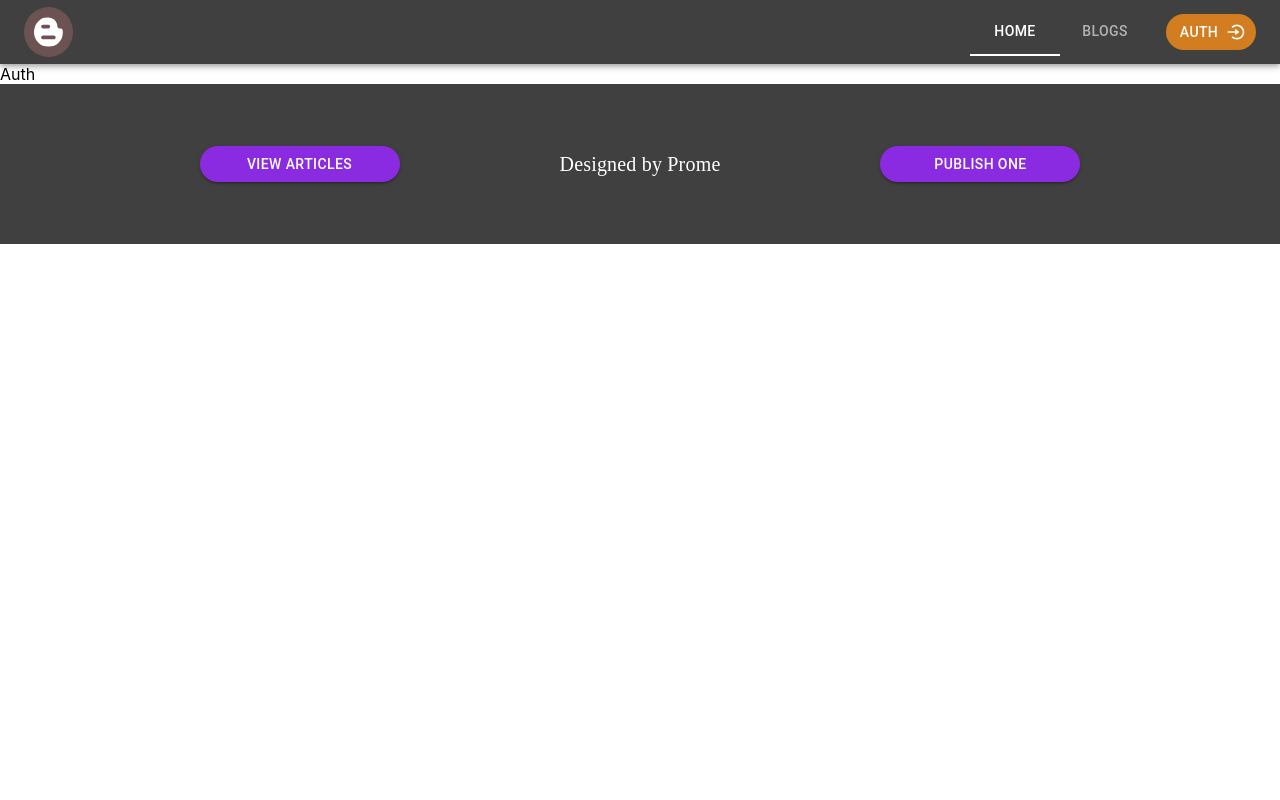
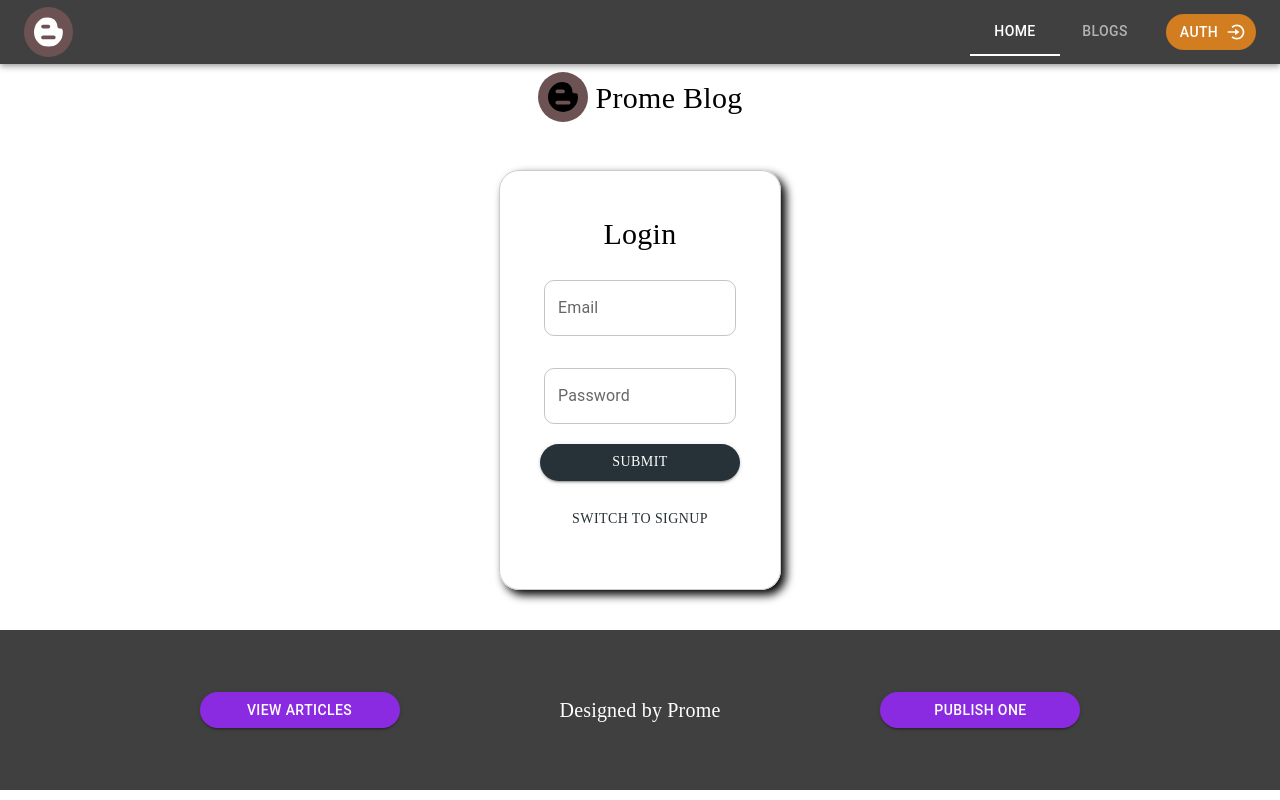
Before and after one commit to DHughes666/MERNG_Uno_II, a React (Create React App) app in the folder front-end/: page /auth in a window 1280 px wide. Built offline with nearby package versions, Linux system fonts and the light colour scheme.

Commit message:
Front-end ...Authentication using 'react-hook-form'. acquired new understanding...Whewgit add .!

```diff
--- a/front-end/package.json
+++ b/front-end/package.json
@@ -17,6 +17,7 @@
     "graphql": "^16.8.1",
     "react": "^18.2.0",
     "react-dom": "^18.2.0",
+    "react-hook-form": "^7.47.0",
     "react-icons": "^4.11.0",
     "react-router-dom": "^6.17.0",
     "react-scripts": "5.0.1",
--- /dev/null
+++ b/front-end/src/components/auth/auth-styles.ts
@@ -0,0 +1,65 @@
+import { Styles } from "../home/Homepage-styles"
+
+export const authStyles: Styles = {
+    container: {
+        display: "flex",
+        flexDirection: "column",
+        justifyContent: "center",
+        alignItems: "center",
+        margin: "autho",
+    },
+    logoTitle: {
+        display: "flex",
+        gap: 1,
+        alignItems: "center",
+        justifyContent: "center",
+        mt: 1,
+        mb: 1,
+    },
+    logoText: {
+        fontFamily: "Work Sans",
+        fontSize: "30px",
+        textAlign: "center",
+    },
+    formContainer: {
+        border: "1px solid #ccc",
+        borderRadius: 5,
+        padding: 5,
+        boxShadow: "5px 5px 10px #000",
+        display: "flex",
+        justifyContent: "center",
+        flexDirection: "column",
+        margin: "auto",
+        m: 5,
+
+    },
+    form: {
+        display: "flex",
+        flexDirection: "column",
+        gap: 4,
+        padding: 4,
+        justifyContent: "center",
+        alignItems: "center",
+    },
+    submitBtn: {
+        fontFamily: "Work Sans",
+        mt: 1,
+        mb: 1,
+        borderRadius: 10,
+        width: "200px",
+        bgcolor: "#273238",
+        ":hover": {
+            color: "white",
+            bgcolor: "orange",
+            boxShadow: "10px 10px 20px #ccc",
+        }
+    },
+    switchBtn: {
+        background: "transparent",
+        color: "#273238",
+        ":hover": {
+            textDecoration: "underline",
+            textUnderlineOffset: "5px",
+        }
+    }
+};
--- a/front-end/src/components/auth/auth.tsx
+++ b/front-end/src/components/auth/auth.tsx
@@ -1,6 +1,88 @@
+import { useState } from "react";
+import { Box, Typography, TextField, InputLabel,
+    Button, useTheme, useMediaQuery } from "@mui/material";
+import { ImBlogger } from "react-icons/im"
+import { authStyles } from "./auth-styles";
+import { useForm, SubmitHandler } from "react-hook-form"
+
 
 const Auth = () => {
-    return <div>Auth</div>
+    const {
+        register,
+        formState: {errors},
+        handleSubmit
+    } = useForm();
+    const theme = useTheme();
+    const isBeloMd = useMediaQuery(theme.breakpoints.down("md"));
+    const [isSignup, setIsSignup] = useState(false)
+
+    const onSubmit = (data: any) => {
+        console.log(data);
+
+    }
+
+    return <Box sx={authStyles.container}>
+        <Box sx={authStyles.logoTitle}>
+        <ImBlogger
+            size={'30px'}
+            style={{
+                borderRadius: "50%", padding: "10px",
+                backgroundColor: "#6c5252"
+            }}
+        />
+        <Typography sx={authStyles.logoText}>Prome Blog</Typography>
+        </Box>
+        <Box sx={{...authStyles.formContainer, width: isBeloMd ? "50%" : "200px"}}>
+            <Typography sx={authStyles.logoText}>
+                {isSignup ? "Signup" : "Login"}
+            </Typography>
+            {/** @ts-ignore */}
+            <form onSubmit={handleSubmit(onSubmit)} style={authStyles.form}>
+                {isSignup && (
+                    <>
+                        <InputLabel arial-label="name"></InputLabel>
+                        <TextField margin="normal"
+                        InputProps={{style: {borderRadius: 10}}}
+                        arial-label="name" label="Name"
+                        {...register("name",{required: true})}
+                        />
+                    </>
+                )}
+                <InputLabel arial-label="email"></InputLabel>
+                <TextField
+                error={Boolean(errors.email)}
+                margin="normal"
+                InputProps={{style: {borderRadius: 10}}}
+                arial-label="email" label="Email" type="email"
+                {...register("email",{required: true,
+                    validate:(val:string)=>
+                        /^[a-zA-Z0-9.!#$%&'*+/=?^_`{|}~-]+@[a-zA-Z0-9-]+(?:\.[a-zA-Z0-9-]+)*$/.test(
+                            val
+                        ),
+                })}
+                />
+                <InputLabel arial-label="password"></InputLabel>
+                <TextField
+                error={Boolean(errors.password)}
+                margin="normal"
+                InputProps={{style: {borderRadius: 10}}}
+                arial-label="password" label="Password" type="password"
+                {...register("password",{required: true, minLength: 6})}
+                />
+                <Button type="submit" variant="contained" sx={authStyles.submitBtn}>
+                    Submit
+                </Button>
+                <Button
+
+                    // @ts-ignore
+                    sx={{...authStyles.submitBtn, ...authStyles.switchBtn}}
+                    onClick={() => setIsSignup((prev) => !prev)}
+                >
+                    Switch to {isSignup ? "Login" : "Signup"}
+                </Button>
+            </form>
+        </Box>
+    </Box>
 };
 
 export default Auth;
```
Also changed, not shown: 1 other file (tests, documents, lock files or other folders).
